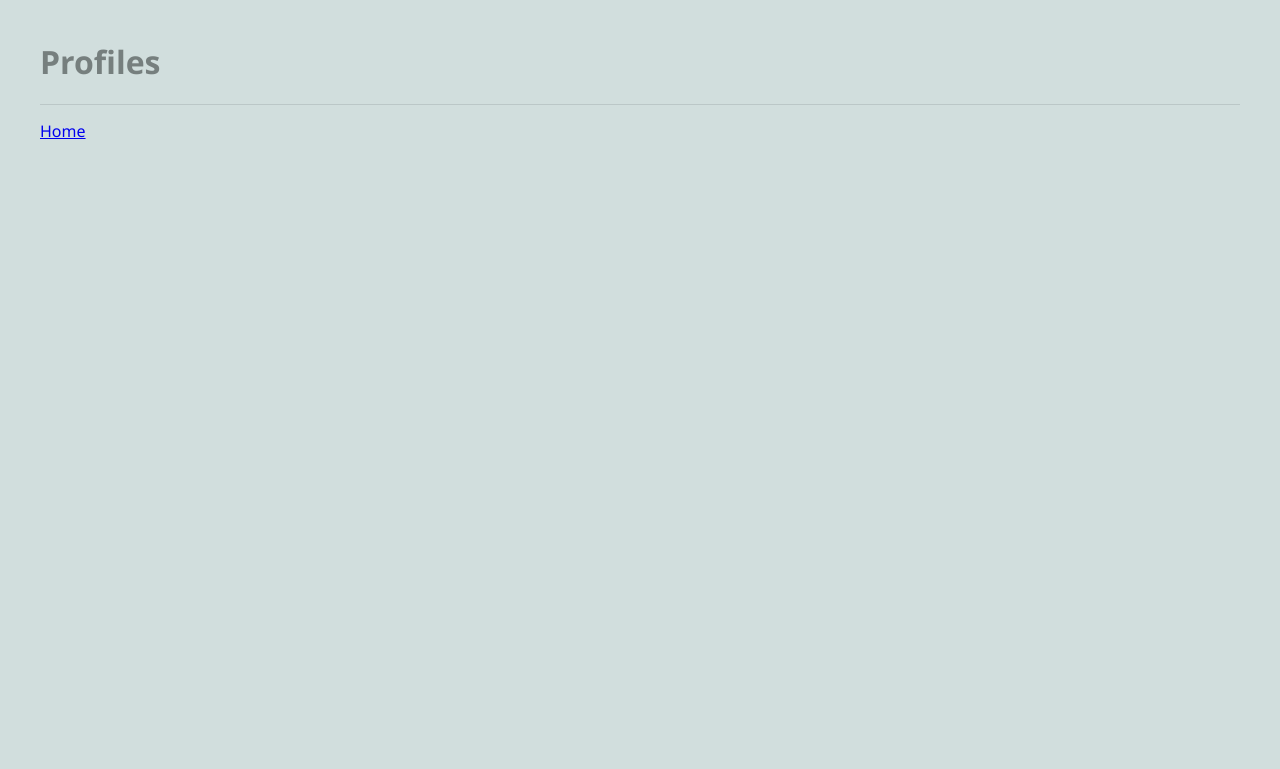
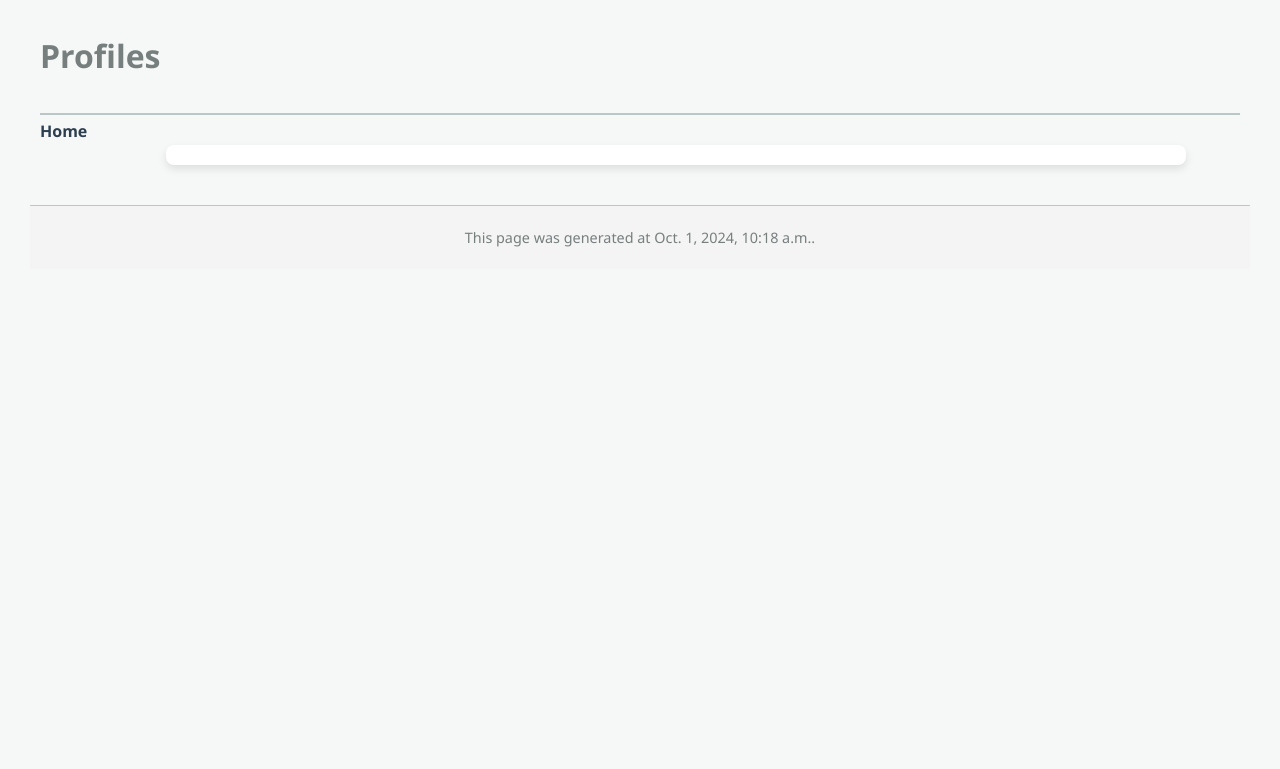
Before and after one commit to cros-nash/cs412, a Django app: page /mini_fb/ in a window 1280 px wide. Shown: the top 769 px of the page. Run offline with Django 4.2, Linux system fonts and the light colour scheme.

Commit message:
Added views and template for mini_fb

```diff
--- a/mini_fb/templates/mini_fb/base.html
+++ b/mini_fb/templates/mini_fb/base.html
@@ -1,4 +1,4 @@
-<!-- blog/templates/blog/base.html -->
+<!-- mini_fb/templates/mini_fb/base.html -->
 {% load static %}
 <html>
     <head>
@@ -17,6 +17,8 @@
 
     {% block content %}
     {% endblock %}
-
     </body>
+    <footer>
+        This page was generated at {{current_time}}.
+    </footer>
 </html>
--- a/mini_fb/urls.py
+++ b/mini_fb/urls.py
@@ -5,6 +5,5 @@
 from .views import ShowAllView # our view class definition
 
 urlpatterns = [
-    # map the URL (empty string) to the view
     path('', ShowAllView.as_view(), name='show_all'), # generic class-based view
 ]
--- a/mini_fb/views.py
+++ b/mini_fb/views.py
@@ -1,11 +1,16 @@
-## mini_fb/views.py
-# description: the logic to handle URL requests
-#from django.shortcuts import render
+from django.utils import timezone
+from django.views.generic import ListView
 from .models import Profile
-from django.views.generic import ListView
 
 class ShowAllView(ListView):
-    '''Create a subclass of ListView to display all mini_fb articles.'''
-    model = Profile # retrieve objects of type Article from the database
+    '''Create a subclass of ListView to display all mini_fb profiles.'''
+    model = Profile
     template_name = 'mini_fb/show_all.html'
-    context_object_name = 'profiles' # how to find the data in the template file
+    context_object_name = 'profiles'
+
+    def get_context_data(self, **kwargs):
+        # Call the base implementation first to get the existing context
+        context = super().get_context_data(**kwargs)
+        # Add 'current_time' to the context
+        context['current_time'] = timezone.now()
+        return context
--- a/static/styles-mini_fb.css
+++ b/static/styles-mini_fb.css
@@ -2,9 +2,11 @@
 
 body {
     margin: 30px;
-    background: #d1dedd;
+    background: #f5f8f7;
     font-family:'Segoe UI', Tahoma, Geneva, Verdana, sans-serif;
+    line-height: 1.6;
 }
+
 
 ul, li {
     padding: 0px;
@@ -19,20 +21,47 @@
     color: #828b82;
 }
 
+nav a {
+    text-decoration: none;
+    color: #2c3e50;
+    font-weight: bold;
+    margin-right: 15px;
+}
+
+nav a:hover {
+    color: #1abc9c;
+}
+
+footer {
+    text-align: center;
+    font-size: 0.9em;
+    color: #767f7e;
+    border-top: 1px solid #bbc7c7;
+    padding: 20px;
+    margin-top: 40px;
+    background-color: #f4f4f4;
+}
+
+footer p {
+    margin: 0;
+}
+
 header {
     max-width: 1200px;
-    margin: 40px auto;
-    border-bottom: 1px solid #bbc7c7;
+    margin: 20px auto;
+    border-bottom: 2px solid #bbc7c7;
+    padding-bottom: 10px;
 }
 .grid-container {
-    background: #eee;
-    max-width: 900px;
+    background: #ffffff;
+    max-width: 1000px;
     display: grid;
-    /* grid-template-columns: 300px 300px 300px; */
     grid-template-columns: repeat(3, 1fr);
-     grid-gap: 10px;
-    max-width: 1200px;
-    margin: 20px auto;
+    grid-gap: 20px;
+    margin: 30px auto;
+    padding: 10px;
+    border-radius: 8px;
+    box-shadow: 0 4px 8px rgba(0,0,0,0.1);
 }
 
 profiles.featured {
```
